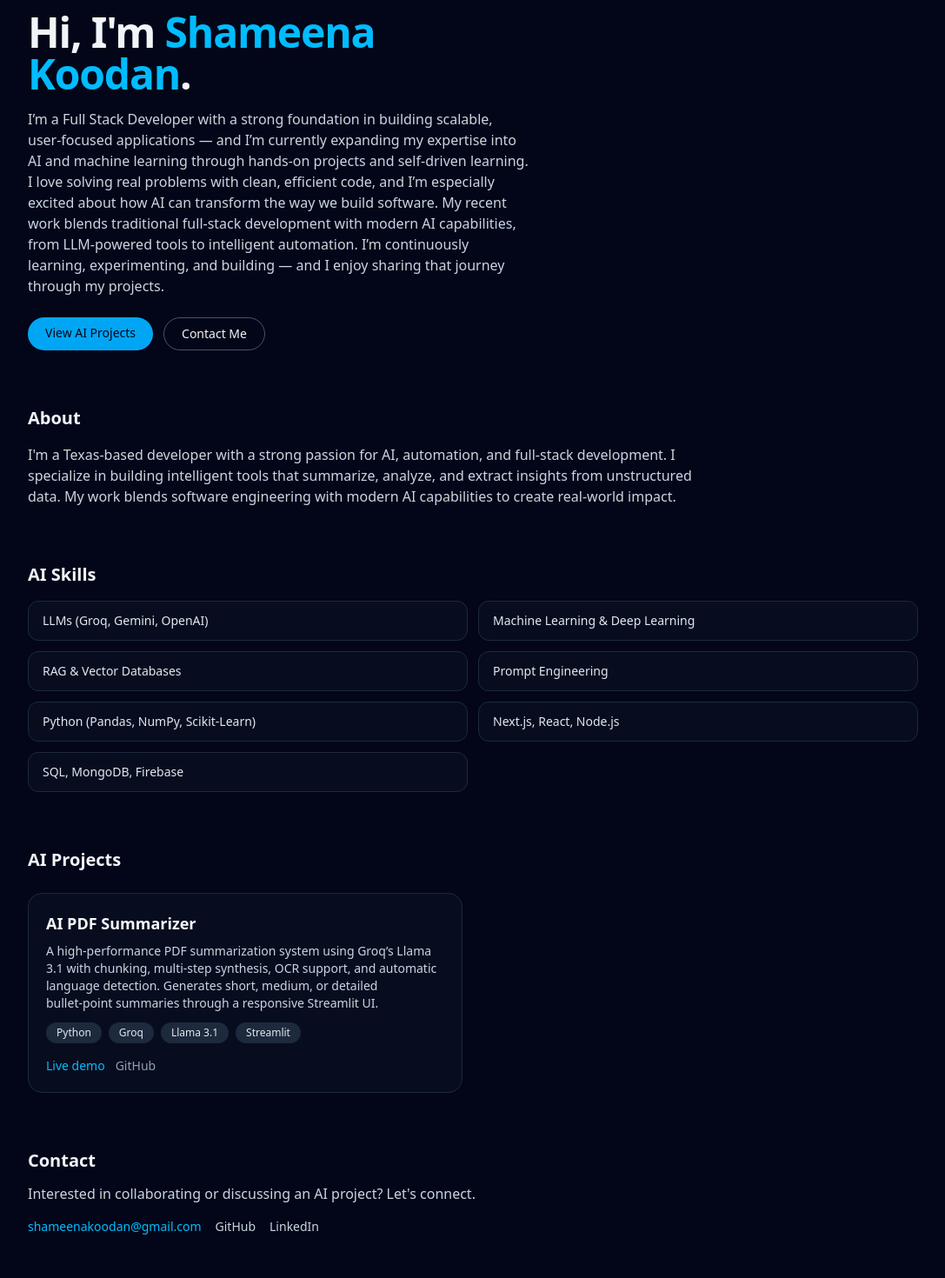
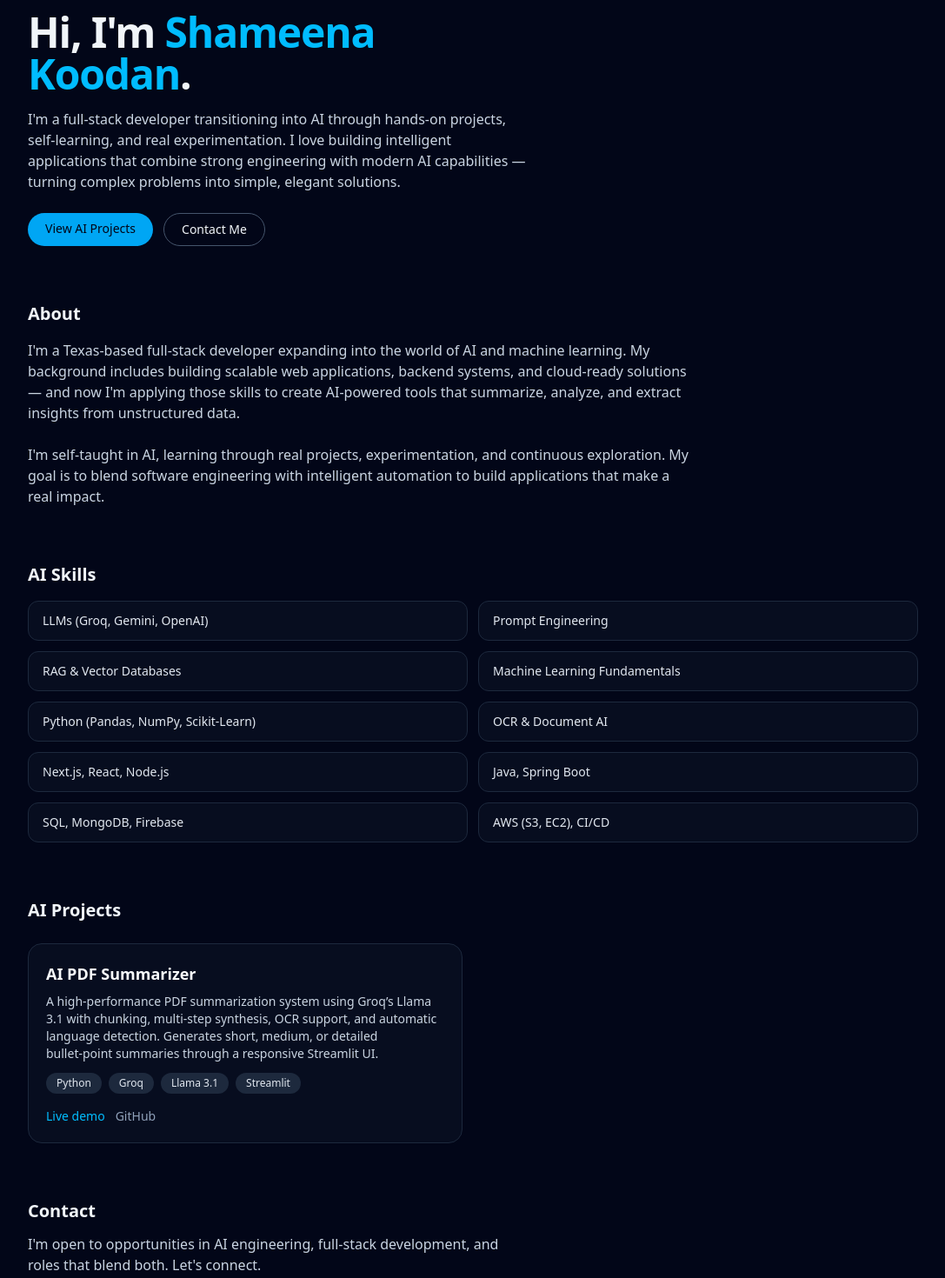
Before and after one commit to shameenakoodan/shameenakoodanportfolio, a Next.js app: page / in a window 1280 px wide. Shown: the part 120-1590 px from the top of the page at 87% size, without its empty margins (96-1183 px from the left). Built offline with nearby package versions, Linux system fonts and the light colour scheme.

Commit message:
Adding changes to project description

```diff
--- a/src/app/page.tsx
+++ b/src/app/page.tsx
@@ -2,13 +2,17 @@ import Link from "next/link";
 
 const aiSkills = [
   "LLMs (Groq, Gemini, OpenAI)",
-  "Machine Learning & Deep Learning",
+  "Prompt Engineering",
   "RAG & Vector Databases",
-  "Prompt Engineering",
+  "Machine Learning Fundamentals",
   "Python (Pandas, NumPy, Scikit‑Learn)",
+  "OCR & Document AI",
   "Next.js, React, Node.js",
+  "Java, Spring Boot",
   "SQL, MongoDB, Firebase",
+  "AWS (S3, EC2), CI/CD",
 ];
+
 
 const projects = [
   {
@@ -53,17 +57,17 @@ export default function Home() {
       <section className="flex flex-col gap-6 md:flex-row md:items-center md:justify-between">
         <div className="max-w-xl">
           <p className="text-sm uppercase tracking-[0.25em] text-sky-400">
-            AI Engineer • Software Developer
+            Full Stack Developer • AI Engineer in Progress
           </p>
           <h1 className="mt-3 text-4xl font-semibold tracking-tight md:text-5xl">
             Hi, I&apos;m <span className="text-sky-400">Shameena Koodan</span>.
           </h1>
           <p className="mt-4 text-slate-300">
-            I’m a Full Stack Developer with a strong foundation in building scalable, user‑focused applications — and I’m currently expanding my expertise into AI and machine learning through hands‑on projects and self‑driven learning.
-
-I love solving real problems with clean, efficient code, and I’m especially excited about how AI can transform the way we build software. My recent work blends traditional full‑stack development with modern AI capabilities, from LLM‑powered tools to intelligent automation.
-
-I’m continuously learning, experimenting, and building — and I enjoy sharing that journey through my projects.
+            I&apos;m a full‑stack developer transitioning into AI through hands‑on
+            projects, self‑learning, and real experimentation. I love building
+            intelligent applications that combine strong engineering with modern
+            AI capabilities — turning complex problems into simple, elegant
+            solutions.
           </p>
           <div className="mt-6 flex flex-wrap gap-3">
             <Link
@@ -86,11 +90,16 @@ I’m continuously learning, experimenting, and building — and I enjoy sharing
       <section id="about" className="mt-16 max-w-3xl">
         <h2 className="text-xl font-semibold text-slate-100">About</h2>
         <p className="mt-4 text-slate-300">
-          I&apos;m a Texas‑based developer with a strong passion for AI,
-          automation, and full‑stack development. I specialize in building
-          intelligent tools that summarize, analyze, and extract insights from
-          unstructured data. My work blends software engineering with modern AI
-          capabilities to create real‑world impact.
+          I&apos;m a Texas‑based full‑stack developer expanding into the world of
+          AI and machine learning. My background includes building scalable web
+          applications, backend systems, and cloud‑ready solutions — and now I&apos;m
+          applying those skills to create AI‑powered tools that summarize,
+          analyze, and extract insights from unstructured data.
+          <br /><br />
+          I&apos;m self‑taught in AI, learning through real projects, experimentation,
+          and continuous exploration. My goal is to blend software engineering
+          with intelligent automation to build applications that make a real
+          impact.
         </p>
       </section>
 
@@ -156,8 +165,8 @@ I’m continuously learning, experimenting, and building — and I enjoy sharing
       <section id="contact" className="mt-16 mb-10 max-w-xl">
         <h2 className="text-xl font-semibold text-slate-100">Contact</h2>
         <p className="mt-3 text-slate-300">
-          Interested in collaborating or discussing an AI project? Let&apos;s
-          connect.
+          I&apos;m open to opportunities in AI engineering, full‑stack development,
+          and roles that blend both. Let&apos;s connect.
         </p>
         <div className="mt-4 flex flex-wrap gap-4 text-sm text-slate-300">
           <a
```
Also changed, not shown: src/components/Navbar.tsx (+4 -4 lines). Lines whose indentation alone changed are shown as unchanged.
